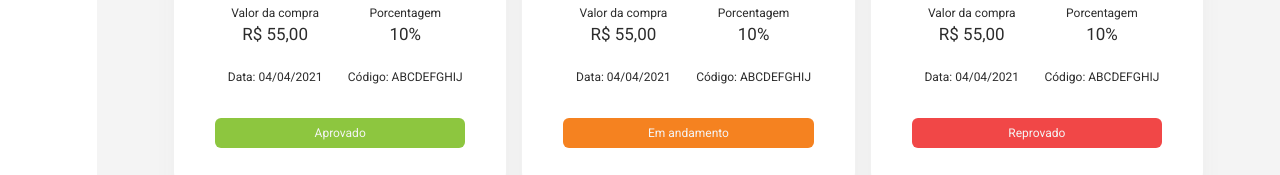
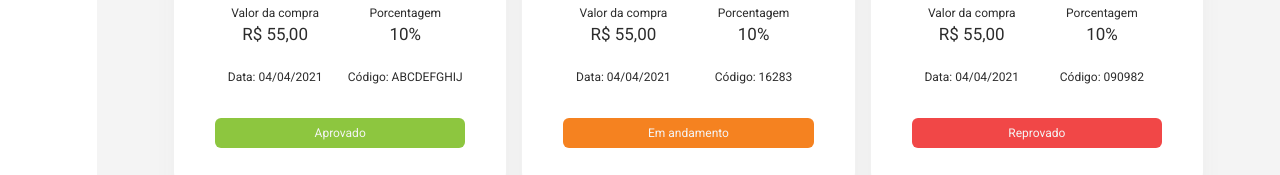
Before and after one commit to lucasemn1/boticash, a React (Create React App) app: page / in a window 1280 px wide. Shown: the part 563-738 px from the top of the page. Built offline with nearby package versions, Linux system fonts and the light colour scheme.

Commit message:
Preparando filtragem na home

```diff
--- a/src/components/CashbackCard/CashbackCard.tsx
+++ b/src/components/CashbackCard/CashbackCard.tsx
@@ -13,7 +13,7 @@ import {
 interface IProps extends ICashbackCard {};
 
 const CashbackCard: FC<IProps> = ({
-  type,
+  status,
   expectedValue,
   purchasePrice,
   percentageWon,
@@ -27,11 +27,11 @@ const CashbackCard: FC<IProps> = ({
       disapproved: "Reprovado",
     };
 
-    return messages[type];
+    return messages[status];
   }
 
   return (
-    <CardContainer className={type}>
+    <CardContainer className={status}>
       <ExpectedValue>{expectedValue}</ExpectedValue>
 
       <GridContainer>
--- a/src/interfaces/CashbackCard.ts
+++ b/src/interfaces/CashbackCard.ts
@@ -1,5 +1,5 @@
 interface ICashbackCard {
-  type: "approved" | "in-progress" | "disapproved";
+  status: "approved" | "in-progress" | "disapproved";
   expectedValue: string;
   purchasePrice: string;
   percentageWon: number;
--- a/src/pages/Home/Home.tsx
+++ b/src/pages/Home/Home.tsx
@@ -1,4 +1,5 @@
-import { FC, useState } from "react";
+import { FC, useEffect, useState } from "react";
+import { scrollToTop } from "../../util/window";
 
 // Components
 import Sidebar from "../../components/Sidebar/Sidebar";
@@ -27,7 +28,7 @@ import ICashbackCard from "../../interfaces/CashbackCard";
 const Home: FC = () => {
   const [sales] = useState<ICashbackCard[]>([
     {
-      type: "approved",
+      status: "approved",
       expectedValue: "R$ 5,50",
       purchasePrice: "R$ 55,00",
       percentageWon: 10,
@@ -35,73 +36,129 @@ const Home: FC = () => {
       saleCode: "ABCDEFGHIJ",
     },
     {
-      type: "in-progress",
+      status: "in-progress",
       expectedValue: "R$ 5,50",
       purchasePrice: "R$ 55,00",
       percentageWon: 10,
       saleDate: new Date(Date.now()),
-      saleCode: "ABCDEFGHIJ",
+      saleCode: "16283",
     },
     {
-      type: "disapproved",
+      status: "disapproved",
       expectedValue: "R$ 5,50",
       purchasePrice: "R$ 55,00",
       percentageWon: 10,
       saleDate: new Date(Date.now()),
-      saleCode: "ABCDEFGHIJ",
+      saleCode: "090982",
     },
     {
-      type: "approved",
+      status: "approved",
       expectedValue: "R$ 5,50",
       purchasePrice: "R$ 55,00",
       percentageWon: 10,
       saleDate: new Date(Date.now()),
-      saleCode: "ABCDEFGHIJ",
+      saleCode: "12I8Y",
     },
     {
-      type: "in-progress",
+      status: "in-progress",
       expectedValue: "R$ 5,50",
       purchasePrice: "R$ 55,00",
       percentageWon: 10,
       saleDate: new Date(Date.now()),
-      saleCode: "ABCDEFGHIJ",
+      saleCode: "OAD918",
     },
     {
-      type: "disapproved",
+      status: "disapproved",
       expectedValue: "R$ 5,50",
       purchasePrice: "R$ 55,00",
       percentageWon: 10,
       saleDate: new Date(Date.now()),
-      saleCode: "ABCDEFGHIJ",
+      saleCode: "IAIJDJ1",
     },
     {
-      type: "approved",
+      status: "approved",
       expectedValue: "R$ 5,50",
       purchasePrice: "R$ 55,00",
       percentageWon: 10,
       saleDate: new Date(Date.now()),
-      saleCode: "ABCDEFGHIJ",
+      saleCode: "O12HD",
     },
     {
-      type: "in-progress",
+      status: "in-progress",
       expectedValue: "R$ 5,50",
       purchasePrice: "R$ 55,00",
       percentageWon: 10,
       saleDate: new Date(Date.now()),
-      saleCode: "ABCDEFGHIJ",
+      saleCode: "194HDK",
     },
     {
-      type: "disapproved",
+      status: "disapproved",
       expectedValue: "R$ 5,50",
       purchasePrice: "R$ 55,00",
       percentageWon: 10,
       saleDate: new Date(Date.now()),
-      saleCode: "ABCDEFGHIJ",
+      saleCode: "10ALADKS",
+    },
+  ]);
+  const [filteredSales, setFilteredSales] = useState<ICashbackCard[]>([]);
+  const [statusFilter, setStatusFilter] = useState<string>("");
+  const [searchValue, setSearchValue] = useState<string>("");
+
+  useEffect(scrollToTop, []);
+
+  useEffect(() => {
+    handleFilter(searchValue, statusFilter);
+    /* eslint-disable-next-line */
+  }, [searchValue, statusFilter]);
+
+  function handleFilter(code: string, status: string) {
+    let salesResult = sales;
+
+    if (code) {
+      salesResult = salesResult.filter(
+        (sale) => sale.saleCode.toLowerCase().includes(code.toLowerCase())
+      );
     }
-  ]);
 
-  const [statusFilter, setStatusFilter] = useState<string>('');
-  const [searchValue, setSearchValue] = useState<string>('');
+    if (status) {
+      salesResult = salesResult.filter(
+        ({ status }) => {
+
+          switch (statusFilter) {
+            case "Aprovado":
+              return status === "approved";
+
+            case "Em andamento":
+              return status === "in-progress";
+
+            case "Reprovado":
+              return status === "disapproved";
+
+            default:
+              return true;
+          }
+        }
+      );
+    }
+
+    setFilteredSales(salesResult);
+  }
+
+  function renderCards() {
+    const salesToRender = filteredSales ? filteredSales : sales;
+
+    return salesToRender.map((sale, index) => (
+      <CashbackCard
+        key={index}
+        status={sale.status}
+        expectedValue={sale.expectedValue}
+        purchasePrice={sale.purchasePrice}
+        percentageWon={sale.percentageWon}
+        saleDate={sale.saleDate}
+        saleCode={sale.saleCode}
+      />
+    ));
+  }
 
   return (
     <FullPage>
@@ -114,7 +171,7 @@ const Home: FC = () => {
           <AmountIndicatorLine>
             <AmountIndicatorArea>
               <div>
-                <img src={cashbackIcon} alt="Arte de indicação de cashback."/>
+                <img src={cashbackIcon} alt="Arte de indicação de cashback." />
               </div>
 
               <div>
@@ -142,27 +199,15 @@ const Home: FC = () => {
               value={statusFilter}
               onSetValue={setStatusFilter}
               label="Filtar por"
-              options={["Aprovado", "Em andamento", "Reprovado"]}
+              options={["Todos", "Aprovado", "Em andamento", "Reprovado"]}
             />
           </SearchArea>
 
-          <CardsGrid>
-            {sales.map((sale, index) => (
-              <CashbackCard
-                key={index}
-                type={sale.type}
-                expectedValue={sale.expectedValue}
-                purchasePrice={sale.purchasePrice}
-                percentageWon={sale.percentageWon}
-                saleDate={sale.saleDate}
-                saleCode={sale.saleCode}
-              />
-            ))}
-          </CardsGrid>
+          <CardsGrid>{renderCards()}</CardsGrid>
         </PageContent>
       </div>
     </FullPage>
   );
-}
+};
 
 export default Home;
--- /dev/null
+++ b/src/util/window.ts
@@ -0,0 +1,3 @@
+export function scrollToTop() {
+  window.scrollTo(0, 0);
+}
```
